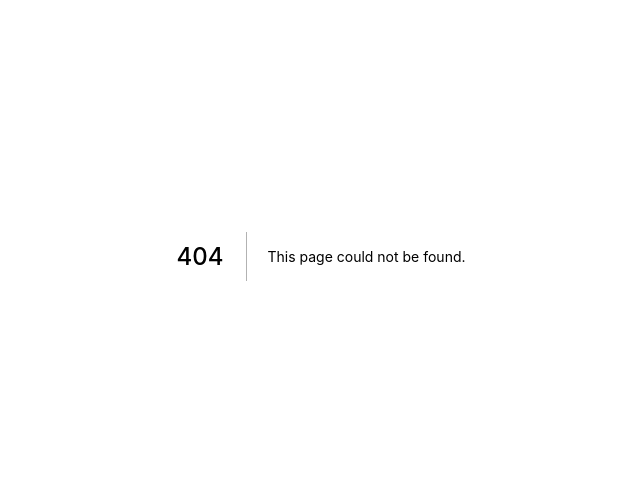
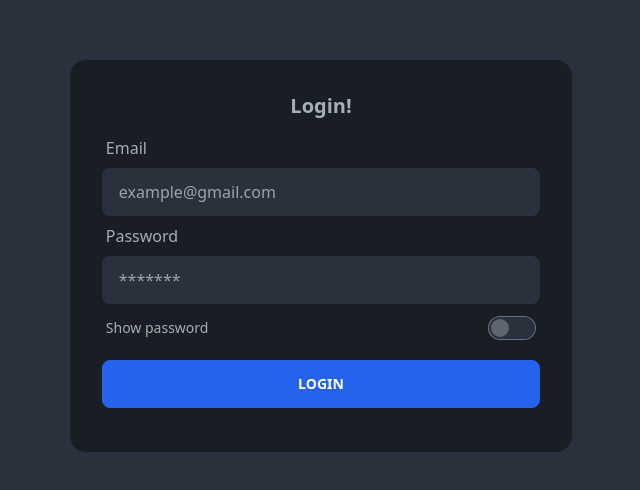
Before and after one commit to MuhammadAkbar11/boozy-app, a Next.js app in the folder ui/: page /auth/login in a window 1280 px wide. Before the commit this address had no page. Shown: the part 144-634 px from the top of the page, without its empty margins (319-959 px from the left). Built offline with nearby package versions, Linux system fonts and the light colour scheme.

Commit message:
feat: login page layout

```diff
--- /dev/null
+++ b/ui/pages/auth/login.tsx
@@ -0,0 +1,65 @@
+import Head from "next/head";
+import React from "react";
+import { useForm } from "react-hook-form";
+
+type Props = {};
+
+function LoginPage({}: Props) {
+  const [showPw, setShowPw] = React.useState(false);
+  const form = useForm();
+  return (
+    <>
+      <Head>
+        <title>Login</title>
+      </Head>
+      <div className=" w-full flex flex-col p-3 justify-center items-center min-h-screen    ">
+        <div className="card w-full sm:w-2/3 md:w-2/5 bg-neutral text-neutral-content">
+          <div className="card-body items-center text-center">
+            <h2 className="card-title">Login!</h2>
+            <form className=" w-full " action="#/">
+              <div className="form-control w-full ">
+                <label htmlFor="" className="label">
+                  Email
+                </label>
+                <input
+                  type="text"
+                  placeholder="example@gmail.com"
+                  className="input w-full "
+                />
+              </div>
+              <div className="form-control w-full ">
+                <label htmlFor="" className="label">
+                  Password
+                </label>
+                <input
+                  type={showPw ? "text" : "password"}
+                  placeholder="*******"
+                  className="input w-full "
+                />
+              </div>
+              <div className="form-control mt-1">
+                <label className="label cursor-pointer">
+                  <span className="label-text">Show password</span>
+                  <input
+                    type="checkbox"
+                    className="toggle toggle-primary"
+                    onChange={() => setShowPw(!showPw)}
+                    checked={showPw}
+                  />
+                </label>
+              </div>
+
+              <div className="card-actions justify-end py-3">
+                <button type="submit" className="btn btn-primary w-full ">
+                  Login
+                </button>
+              </div>
+            </form>
+          </div>
+        </div>
+      </div>
+    </>
+  );
+}
+
+export default LoginPage;
```
